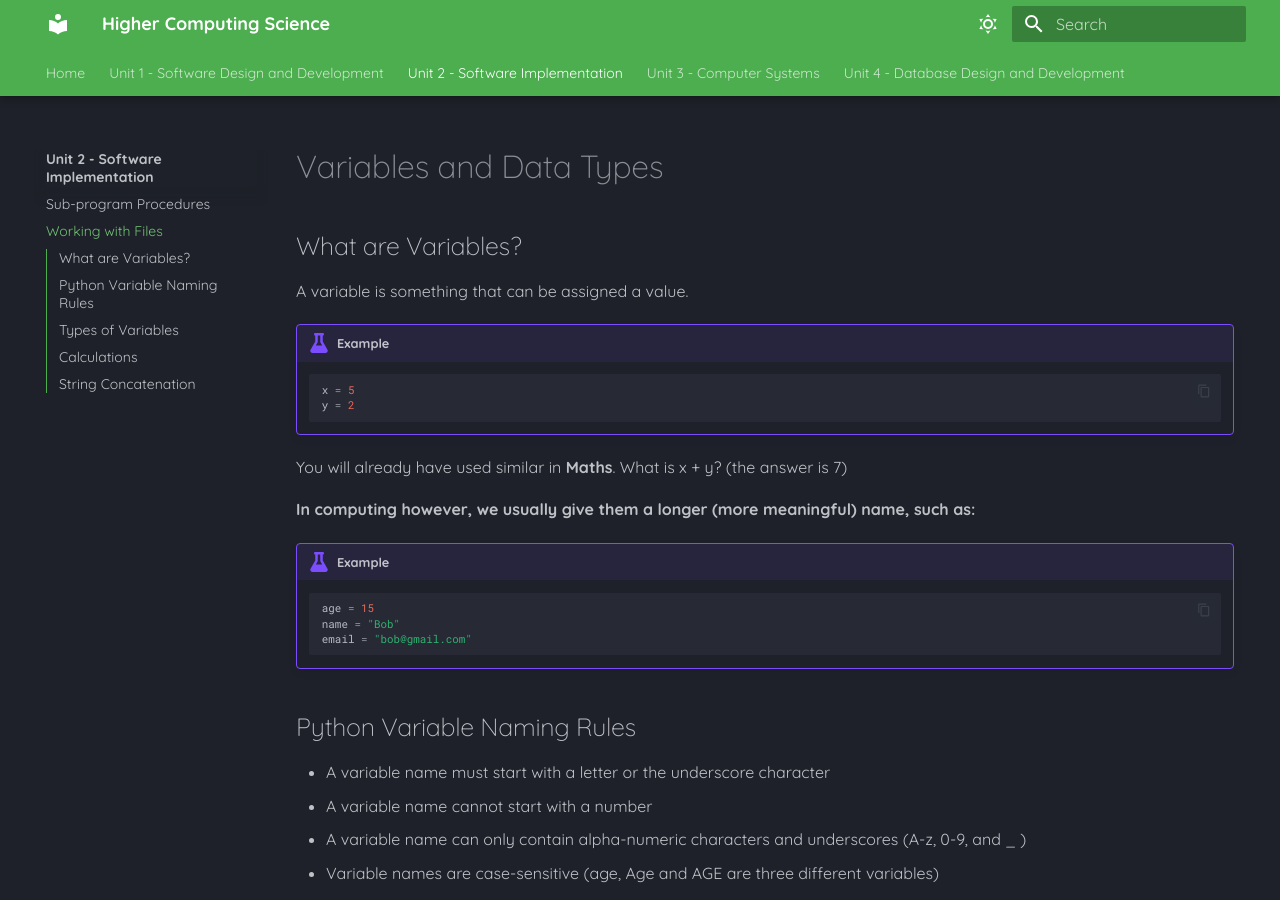
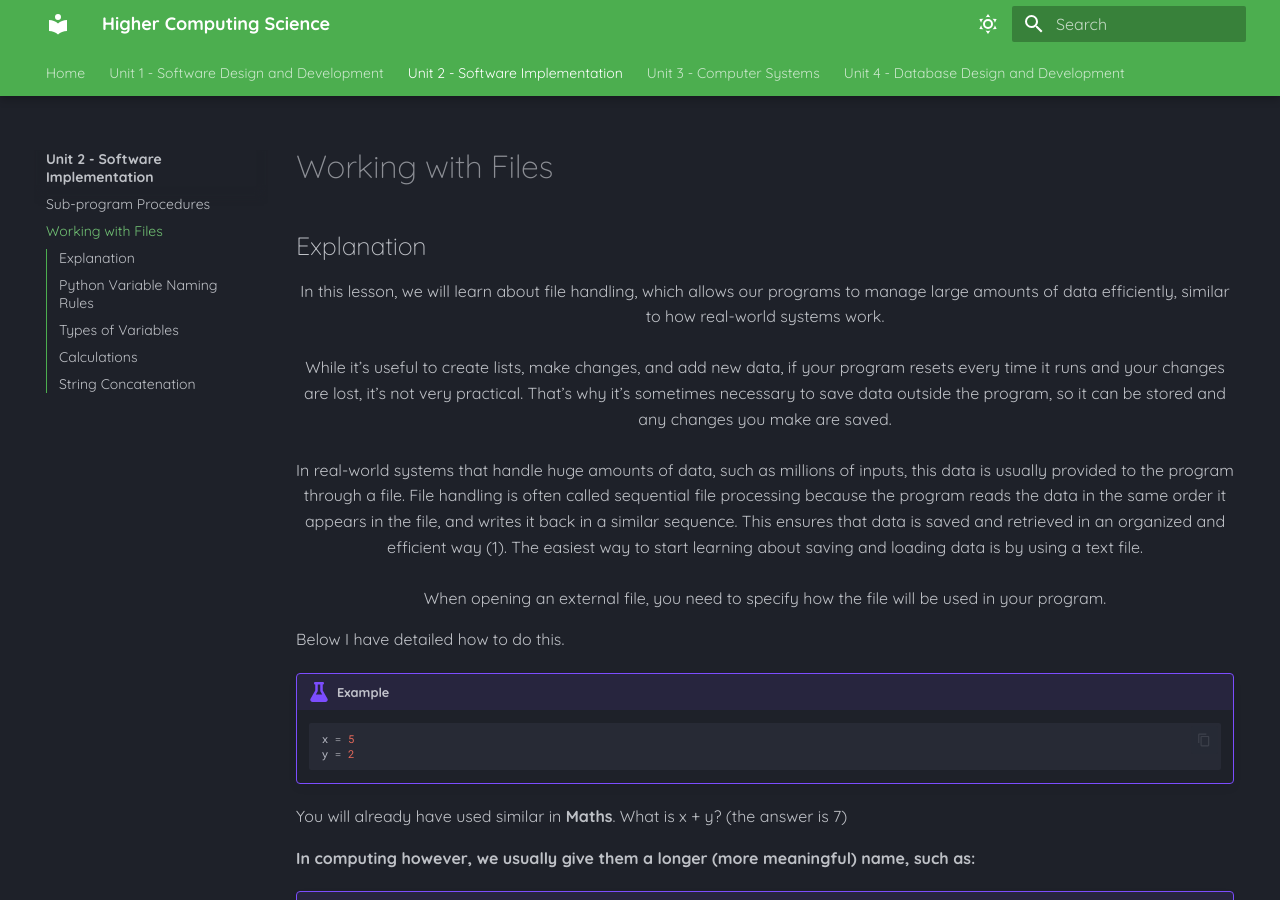
Before and after one commit to Mr-Wood-CS/Higher-Computing-Science-MD-Files, an MkDocs documentation site: the page built from docs/SI/02-Working-with-Files.md, in a window 1280 px wide and 900 px high. Built offline with MkDocs 1.6.1 and Material for MkDocs 9.7.7, drawn with Linux system fonts in a browser that asks for light colours.

Commit message:
Web Update

````diff
--- a/docs/SI/02-Working-with-Files.md
+++ b/docs/SI/02-Working-with-Files.md
@@ -1,8 +1,20 @@
-# Variables and Data Types
+# Working with Files
 
-## What are Variables?
+## Explanation
 
-A variable is something that can be assigned a value.
+<p style="text-align:center;"> In this lesson, we will learn about file handling, which allows our programs to manage large amounts of data efficiently, similar to how real-world systems work.
+</br>
+</br>
+While it’s useful to create lists, make changes, and add new data, if your program resets every time it runs and your changes are lost, it’s not very practical. That’s why it’s sometimes necessary to save data outside the program, so it can be stored and any changes you make are saved.
+</br>
+</br>
+In real-world systems that handle huge amounts of data, such as millions of inputs, this data is usually provided to the program through a file. File handling is often called sequential file processing because the program reads the data in the same order it appears in the file, and writes it back in a similar sequence. This ensures that data is saved and retrieved in an organized and efficient way (1).
+The easiest way to start learning about saving and loading data is by using a text file.
+</br>
+</br>
+When opening an external file, you need to specify how the file will be used in your program. </p>
+
+Below I have detailed how to do this.
 
 !!! example
 	```Python
````
